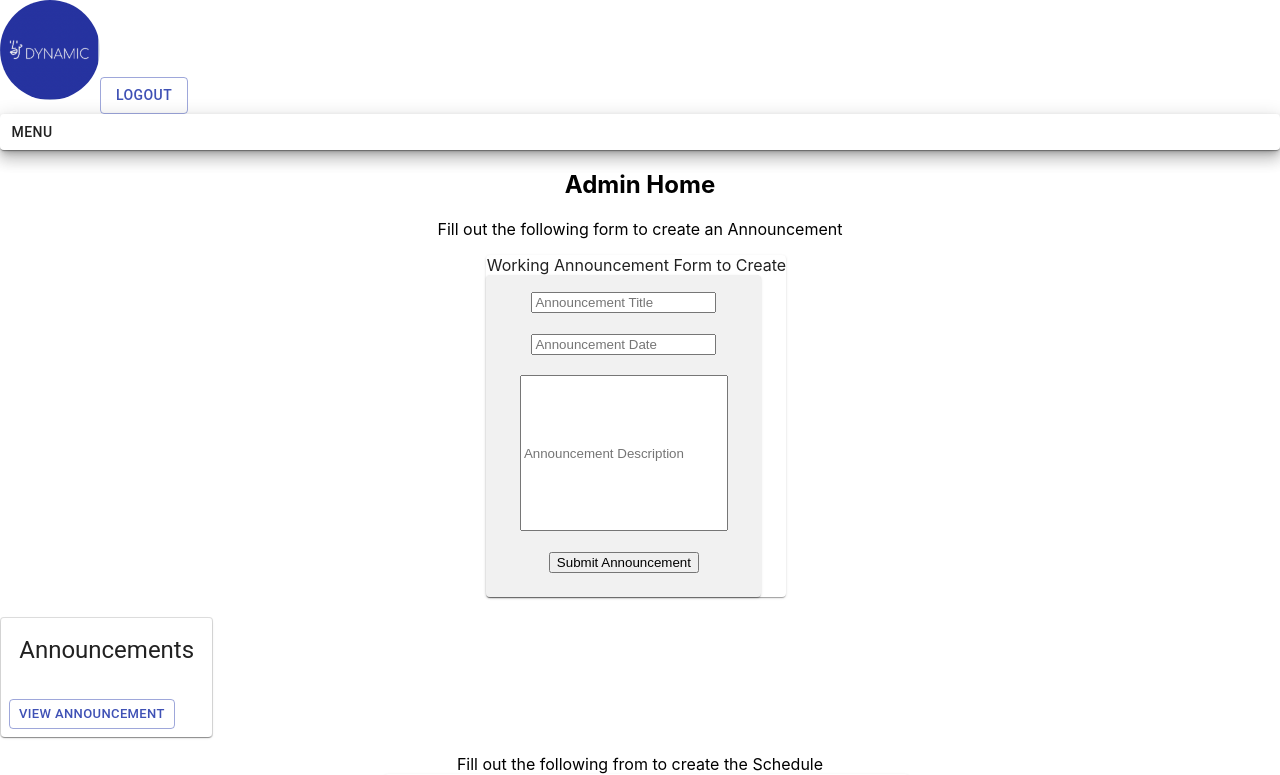
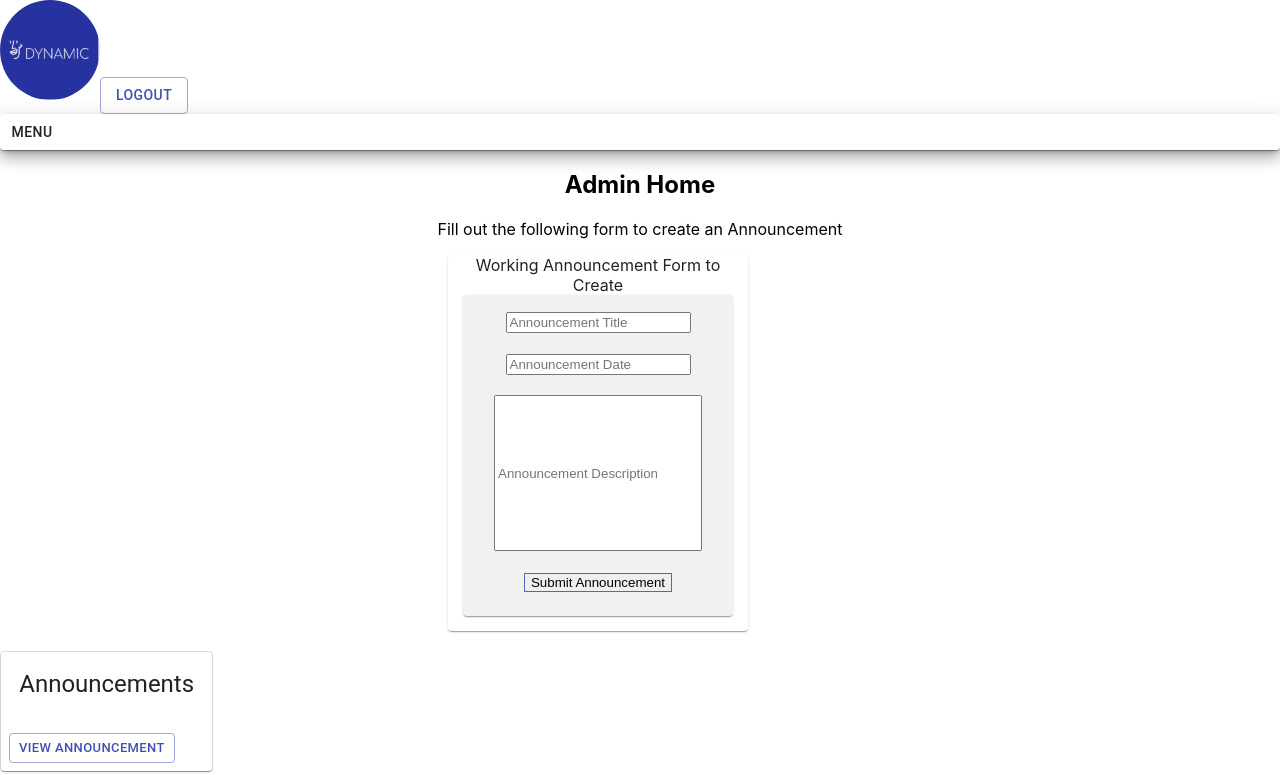
Before and after one commit to jesswiersma/2dynamic-client, a React (Create React App) app: page /waterloo in a window 1280 px wide. Shown: the top 775 px of the page. Built offline with nearby package versions, Linux system fonts and the light colour scheme.

Commit message:
edit, readme, lots of changes

```diff
--- a/src/App.css
+++ b/src/App.css
@@ -1,4 +1,6 @@
 @import url("https://fonts.googleapis.com/css2?family=Open+Sans:ital,wght@0,300;0,400;0,600;0,700;0,800;1,300;1,400;1,600;1,700;1,800&display=swap");
+
+
 
 /* Navbar */
 
@@ -30,10 +32,11 @@
   z-index: 2;
 }
 .splashBox {
-  height: 780px;
+  height: auto;
   width: 96%;
   margin: auto;
   position: relative;
+  size: 100%;
 }
 
 #splashTitle {
@@ -63,6 +66,15 @@
   position: center;
 }
 
+/* .splash, .container-fluid, .navbar-brand {
+  background: #e3e5ee;
+  size: auto;
+} */
+
+#Navbar {
+  background-color: #e3e5ee;
+}
+
 /* SCHEDULE */
 
 .scheduleFormOuter {
@@ -77,12 +89,27 @@
   size: medium;
 }
 
+.innerCard {
+  padding-left: 5%;
+  padding-right: 5%;
+  padding-bottom: 5%;
+}
+
 /* ANNOUNCEMENT */
 
-.announcementFormOuter {
-  padding-left: 38%;
+.announcementForm {
+  padding-left: 5%;
+  padding-right: 5%;
+  padding-bottom: 5%;
 }
 
+Button {
+  border: solid, 1px, #5964b8;
+}
+.announcementCard {
+  position: relative;
+  padding-left: 35%;
+}
 
 /* USER HOME */
 
@@ -120,7 +147,7 @@
 }
 
 
-.SchedDisplay {
+.scheduleDisplay {
   flex-grow: 1;
   overflow: auto;
   min-height: 100%;
--- a/src/App.tsx
+++ b/src/App.tsx
@@ -23,43 +23,35 @@ class App extends React.Component<{}, {}> {
     super(props);
     this.state = {
       isAuth: "",
+      token: "",
     };
   }
+
 
   render() {
     return (
       <div className="App">
         <UserContextProvider>
           <Router>
+          <>
             <div className = "verticalCenter">
               <Navbar />
+
               <Switch>
-                <Route path = "/user">
-                    <UserHome/>
-                </Route>
 
-                <Route path = "/waterloo">
-                   <AdminHome/>
-                </Route>
+                <Route path = "/waterloo" component={AdminHome}/>
+                <Route path = "/register" component={RegisterUser}/>
+                <Route path = "/login" component={LoginUser}/>
+                <Route path = "/user" component={UserHome}/>
+                <Route path = "/" component={Home}/>
 
-                <Route path = "/user/register">
-                </Route>
+              </Switch>
 
-                <Route path = "/schedule">
-                  <HomeSched/>
-                </Route>
+              <Footer/>
 
-                <Route path = "/announcement">
-                  <HomeAnnounce/>
-                </Route>
+            </div>
+            </>
 
-
-                <Route path = "/">
-                  <Home/>
-                </Route>
-              </Switch>
-              <Footer/>
-            </div>
           </Router>
           </UserContextProvider>
           </div>
@@ -69,6 +61,9 @@ class App extends React.Component<{}, {}> {
 
 export default App;
 
+
+{/* <Route path = "/schedule" component={HomeSched}/>
+<Route path = "/announcement" component={HomeAnnounce}/> */}
 
 // const App: React.FunctionComponent = () => {
 //
--- a/src/components/AdminHome/AdminHome.tsx
+++ b/src/components/AdminHome/AdminHome.tsx
@@ -12,11 +12,11 @@ const AdminHome: React.FunctionComponent = () => {
               <AnnouncementCreate/>  {/*Working POST - ugly form */}
               <br/>
               <AnnouncementDisplay/> {/* I would like to be able to view, edit and delete from this card */}
-            <p>Fill out the following from to create the Schedule
+            <p>Fill out the following from to create the Schedule</p>
              <ScheduleCreate/>
              <br/>
              <ScheduleDisplay/>
-             </p>
+
 
         </div>
     )
--- a/src/components/AdminHome/Announce/CreateAnnounce.tsx
+++ b/src/components/AdminHome/Announce/CreateAnnounce.tsx
@@ -84,7 +84,8 @@ class AnnouncementCreate extends Component <AnnouncementCreateProps, Announcemen
         <div className="announcementFormOuter">
             <div className="announcementCard">
             <Paper style={{maxWidth: 300}}>
-            <div className = "announcementForm">Working Announcement Form to Create</div>
+                <div className="entireForm">
+            <div className = "announcementForm">Working Announcement Form to Create
             <Card className="card" style={{maxWidth: 275, background: "#F1F1F1"}}>
                 <CardContent>
 
@@ -128,6 +129,8 @@ class AnnouncementCreate extends Component <AnnouncementCreateProps, Announcemen
             </Form>
             </CardContent>
             </Card>
+            </div>
+            </div>
             </Paper>
             </div>
         </div>
--- a/src/components/AdminHome/Announce/GetAnnounce.tsx
+++ b/src/components/AdminHome/Announce/GetAnnounce.tsx
@@ -250,12 +250,14 @@ class AnnouncementDisplay extends React.Component<
                                     </form>
                                     {/* <Button
                                     onClick = {(e) => {this.editAnnouncement(e, announcement.id)}}>Edit</Button> */}
+                                   <br/>
+                                    <AnnouncementEdit id={announcement.id}/>
 
-                                    <AnnouncementEdit id={announcement.id}/>
                                     <Button
                                     type="submit"
                                     variant="contained"
                                     color="primary"
+
                                     onClick = {(e) => {this.deleteAnnouncement(e, announcement.id)}}
                                     >Delete</Button>
                                     </Paper>
--- a/src/components/AdminHome/Schedule/CreateSched.tsx
+++ b/src/components/AdminHome/Schedule/CreateSched.tsx
@@ -98,7 +98,8 @@ class ScheduleCreate extends Component <ScheduleCreateProps, ScheduleCreateState
         <div className="scheduleFormOuter">
            <div className="scheduleFormInner">
             <Paper style={{maxWidth: 525}}>
-            <div className="innerCard">Working Schedule Form to Create</div>
+
+            <div className="innerCard">Working Schedule Form to Create
             <Card className="card" style={{maxWidth: 500, background: "#F1F1F1"}}>
                 <CardContent>
 
@@ -196,6 +197,7 @@ class ScheduleCreate extends Component <ScheduleCreateProps, ScheduleCreateState
 
             </CardContent>
             </Card>
+            </div>
             </Paper>
             </div>
         </div>
--- a/src/components/AdminHome/Schedule/GetSched.tsx
+++ b/src/components/AdminHome/Schedule/GetSched.tsx
@@ -202,7 +202,7 @@ editSchedule = (e: React.MouseEvent<HTMLButtonElement>, id: number) => {
       <div className = "scheduleDisplay">
           <Grid className="schedDisplay" item xs={12} sm={4} md={3} lg={2}>
             <Paper elevation={20} variant="outlined" >
-              <Card >
+              <Card>
                 <CardActionArea>
                   <CardContent>
                     <Typography gutterBottom variant="h5" component="h4">
@@ -253,20 +253,17 @@ editSchedule = (e: React.MouseEvent<HTMLButtonElement>, id: number) => {
                                     <Typography component="h4" key={index}>Date: {schedule.date}</Typography>
                                     <Typography component="h4" key={index}>Start Time: {schedule.startTime}</Typography>
                                     <Typography component="h4" key={index}>End Time: {schedule.endTime}</Typography>
-                                    <Typography component="h4" key={index}>Type {schedule.type}</Typography>
-                                    <Typography component="h4" key={index}>Location {schedule.location}</Typography>
+                                    <Typography component="h4" key={index}>Type: {schedule.type}</Typography>
+                                    <Typography component="h4" key={index}>Location: {schedule.location}</Typography>
                                     <Typography className="announcementText" color="textSecondary" key={index}>Description: {schedule.description}</Typography>
                                     </CardContent>
                                     </CardActionArea>
                                     </Card>
                                     </form>
+                                    <br/>
 
                                     <ScheduleEdit id={schedule.id}/>
-                                    {/* <Button
-                                    type="submit"
-                                    variant="contained"
-                                    color="primary"
-                                    >Edit</Button> */}
+
                                     <Button
                                     type="submit"
                                     variant="contained"
--- a/src/components/Navbar/navbar.tsx
+++ b/src/components/Navbar/navbar.tsx
@@ -41,6 +41,7 @@ class NavBar extends React.Component<any, IMenuState> {
     window.localStorage.clear();
     alert("User successfully logged out!");
   };
+
 
   render() {
     return (
@@ -90,13 +91,14 @@ class NavBar extends React.Component<any, IMenuState> {
                 <MenuItem>
                    <Link to="/login"></Link>
                   <LoginUser setToken={this.props.setToken} />
-                 {/* <RegisterUser setToken = {this.props.setToken}/>  */}
                    </MenuItem>
 
                 <MenuItem>
                   <Link to="/register">Register</Link>
                   <RegisterUser setToken={this.props.setToken} />
                 </MenuItem>
+
+               {/* {isAuth ?  */}
 
                 <MenuItem>
                 <Link to="/user">User Home</Link>
@@ -109,6 +111,8 @@ class NavBar extends React.Component<any, IMenuState> {
                 <MenuItem>
                   <Link to="/">Home</Link>
                 </MenuItem>
+
+                {/* : path="/"} */}
               </Menu>
             </Paper>
           </Paper>
```
